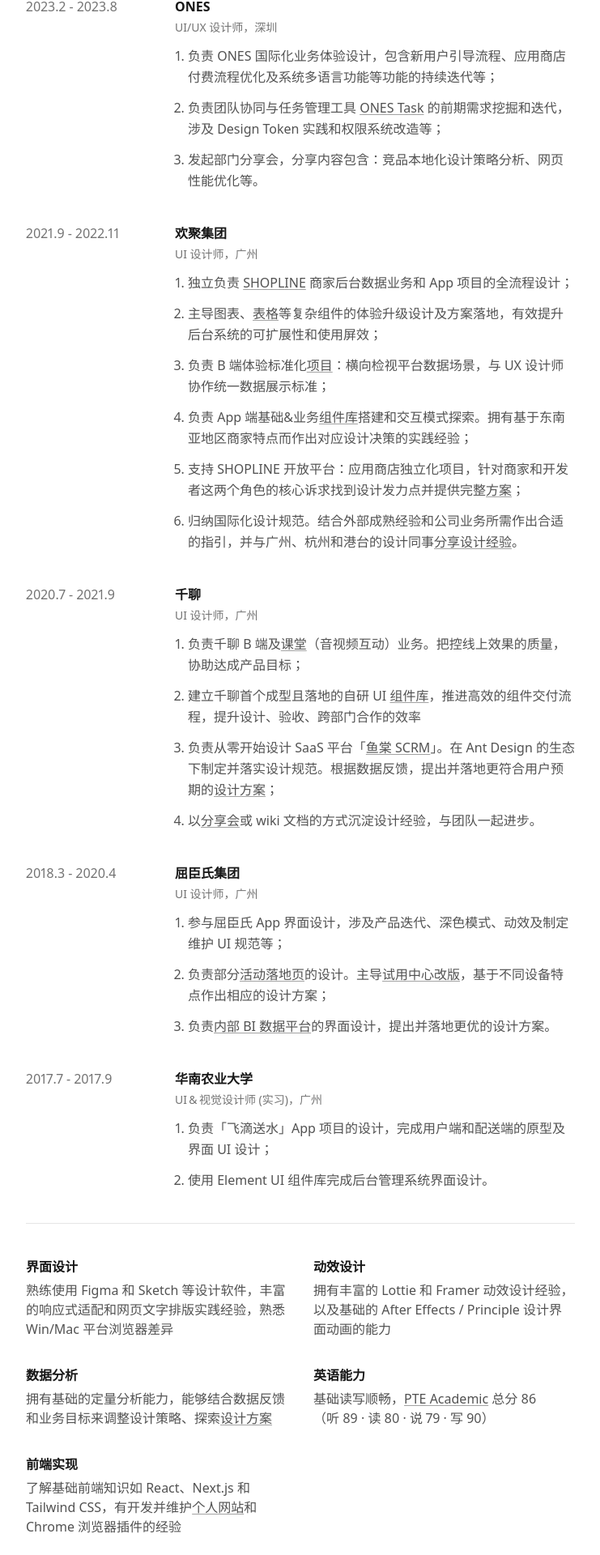
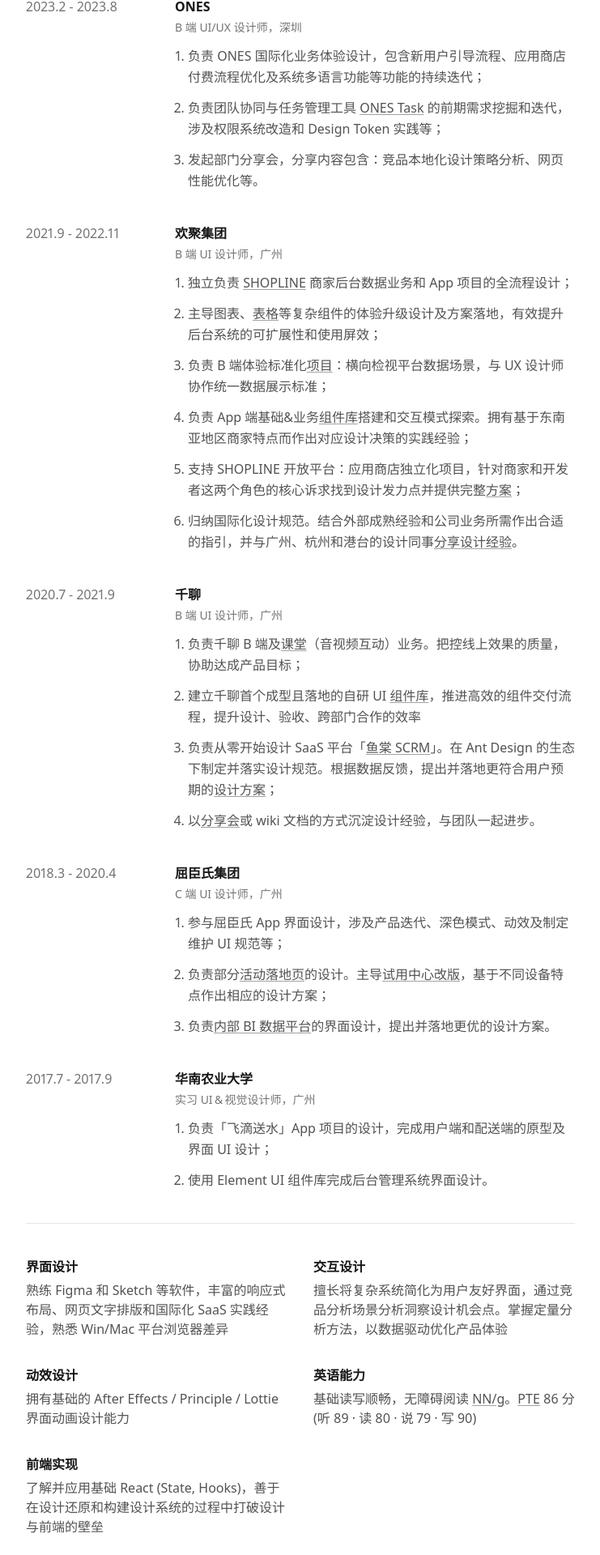
Before and after one commit to Pudge1996/NEXT.LRD.IM, a Next.js app: page /me in a window 1280 px wide. Shown: the part 760-2680 px from the top of the page at 81% size, without its empty margins (269-1010 px from the left). Built offline with nearby package versions, Linux system fonts and the light colour scheme.

Commit message:
Content updated

```diff
--- a/pages/index.js
+++ b/pages/index.js
@@ -91,7 +91,7 @@
             <span className="whitespace-nowrap">团队。</span>
           </p>
           <p className="mt-3">
-          拥有国际化、自研组件/图标库搭建、数据可视化和体验度量等实践经验，同时也有<span className="whitespace-nowrap">大型</span>企业服务产品和跨境电商的业务
+          拥有国际化、自研组件/图标库搭建、数据可视化和体验度量等实践经验，同时也有<span className="whitespace-nowrap">大型</span>企业服务和跨境电商 SaaS 产品的业务
             <span className="whitespace-nowrap">背景。</span>
           </p>
           <div className="flex items-center flex-col sm:flex-row gap-3 text-lg">
--- a/pages/me.js
+++ b/pages/me.js
@@ -47,11 +47,11 @@
             <div>
             <div>
               <p><Link href="https://ones.cn/" target="_blank" rel="noopener noreferrer" title="ONES 海外官网">ONES</Link></p>
-              <p>UI/UX 设计师，深圳</p>
+              <p>B 端 UI/UX 设计师，深圳</p>
             </div>
             <ul>
-              <li>负责 ONES 国际化业务体验设计，包含新用户引导流程、应用商店付费流程优化及系统多语言功能等功能的持续迭代等；</li>
-              <li>负责团队协同与任务管理工具 <Link href="https://ones.cn/products/task" target="_blank" rel="noopener noreferrer" title="ONES Task 产品介绍页">ONES Task</Link> 的前期需求挖掘和迭代，涉及 Design&nbsp;Token 实践和权限系统改造等；</li>
+              <li>负责 ONES 国际化业务体验设计，包含新用户引导流程、应用商店付费流程优化及系统多语言功能等功能的持续迭代；</li>
+              <li>负责团队协同与任务管理工具 <Link href="https://ones.cn/products/task" target="_blank" rel="noopener noreferrer" title="ONES Task 产品介绍页">ONES Task</Link> 的前期需求挖掘和迭代，涉及权限系统改造和 Design&nbsp;Token 实践等；</li>
               <li>发起部门分享会，分享内容包含：竞品本地化设计策略分析、网页性能优化等。</li>
             </ul>
             </div>
@@ -61,7 +61,7 @@
             <div>
             <div>
               <p><Link href="https://joyy.com/" target="_blank" rel="noopener noreferrer" title="欢聚集团官网">欢聚集团</Link></p>
-              <p>UI 设计师，广州</p>
+              <p>B 端 UI 设计师，广州</p>
             </div>
             <ul>
               <li>独立负责 <Link href="https://shoplineapp.cn/" target="_blank" rel="noopener noreferrer" title="SHOPLINE 官网">SHOPLINE</Link> 商家后台数据业务和 App 项目的全流程设计；</li>
@@ -78,7 +78,7 @@
             <div>
             <div>
               <p><Link href="https://pc.qlchat.com/" target="_blank" rel="noopener noreferrer" title="千聊官网">千聊</Link></p>
-              <p>UI 设计师，广州</p>
+              <p>B 端 UI 设计师，广州</p>
             </div>
             <ul>
               <li>负责千聊 B 端及<Link href="/project/qlchat" target="_blank" title="千聊 PPT 课程优化方案">课堂</Link>（音视频互动）业务。把控线上效果的质量，协助达成产品目标；</li>
@@ -93,7 +93,7 @@
             <div>
             <div>
               <p><Link href="https://www.watsons.com.cn/" target="_blank" rel="noopener noreferrer" title="屈臣氏中国官网">屈臣氏集团</Link></p>
-              <p>UI 设计师，广州</p>
+              <p>C 端 UI 设计师，广州</p>
             </div>
             <ul>
               <li>参与屈臣氏 App 界面设计，涉及产品迭代、深色模式、动效及制定维护 UI 规范等；</li>
@@ -107,7 +107,7 @@
             <div>
             <div>
               <p className="text-neutral-900 dark:text-neutral-50">华南农业大学</p>
-              <p>UI&thinsp;&&thinsp;视觉设计师 (实习)，广州</p>
+              <p>实习 UI&thinsp;&&thinsp;视觉设计师，广州</p>
             </div>
             <ul>
               <li>负责「飞滴送水」App 项目的设计，完成用户端和配送端的原型及界面 UI 设计；</li>
@@ -124,23 +124,23 @@
           <section className="resume-skill flex flex-col md:flex-row flex-wrap gap-4 md:gap-8">
             <section>
               <strong>界面设计</strong>
-              <p>熟练使用 Figma 和 Sketch 等设计软件，丰富的响应式适配和网页文字排版实践经验，熟悉 Win/Mac 平台浏览器差异</p>
+              <p>熟练 Figma 和 Sketch 等软件，丰富的响应式布局、网页文字排版和国际化&nbsp;SaaS 实践经验，熟悉 Win/Mac 平台浏览器差异</p>
+            </section>
+            <section>
+              <strong>交互设计</strong>
+              <p>擅长将复杂系统简化为用户友好界面，通过竞品分析场景分析洞察设计机会点。掌握定量分析方法，以数据驱动优化产品体验</p>
             </section>
             <section>
               <strong>动效设计</strong>
-              <p>拥有丰富的 Lottie 和 Framer 动效设计经验，以及基础的 After Effects / Principle 设计界面动画的能力</p>
-            </section>
-            <section>
-              <strong>数据分析</strong>
-              <p>拥有基础的定量分析能力，能够结合数据反馈和业务目标来调整设计策略、探索<Link href="/project/ytscrm" target="_blank" title="打开鱼棠 SCRM 设计项目方案">设计方案</Link></p>
+              <p>拥有基础的 After Effects / Principle / Lottie 界面动画设计能力</p>
             </section>
             <section>
               <strong>英语能力</strong>
-              <p>基础读写顺畅，<Link href="https://www.pearsonpte.com/pte-academic" target="_blank" title="PTE Academic 官网首页">PTE Academic</Link> 总分 86（<span className='whitespace-nowrap'>听 89</span> · <span className='whitespace-nowrap'>读 80</span> · <span className='whitespace-nowrap'>说 79</span> · <span className='whitespace-nowrap'>写 90</span>）</p>
+              <p>基础读写顺畅，无障碍阅读 <Link href="https://www.nngroup.com/" target="_blank" title="尼尔森诺曼集团">NN/g</Link>。<Link href="https://www.pearsonpte.com/pte-academic" target="_blank" title="PTE Academic 官网首页">PTE</Link> 86 分 <span className='whitespace-nowrap'>(听 89</span> · <span className='whitespace-nowrap'>读 80</span> · <span className='whitespace-nowrap'>说 79</span> · <span className='whitespace-nowrap'>写 90)</span></p>
             </section>
             <section>
               <strong>前端实现</strong>
-              <p>了解基础前端知识如 React、Next.js 和 Tailwind CSS，有开发并维护<Link href="/" target="_blank" title="李瑞东的个人网站">个人网站</Link>和 Chrome 浏览器插件的经验</p>
+              <p>了解并应用基础 React (State, Hooks)，善于在设计还原和构建设计系统的过程中打破设计与前端的壁垒</p>
             </section>
           </section>
 
```
